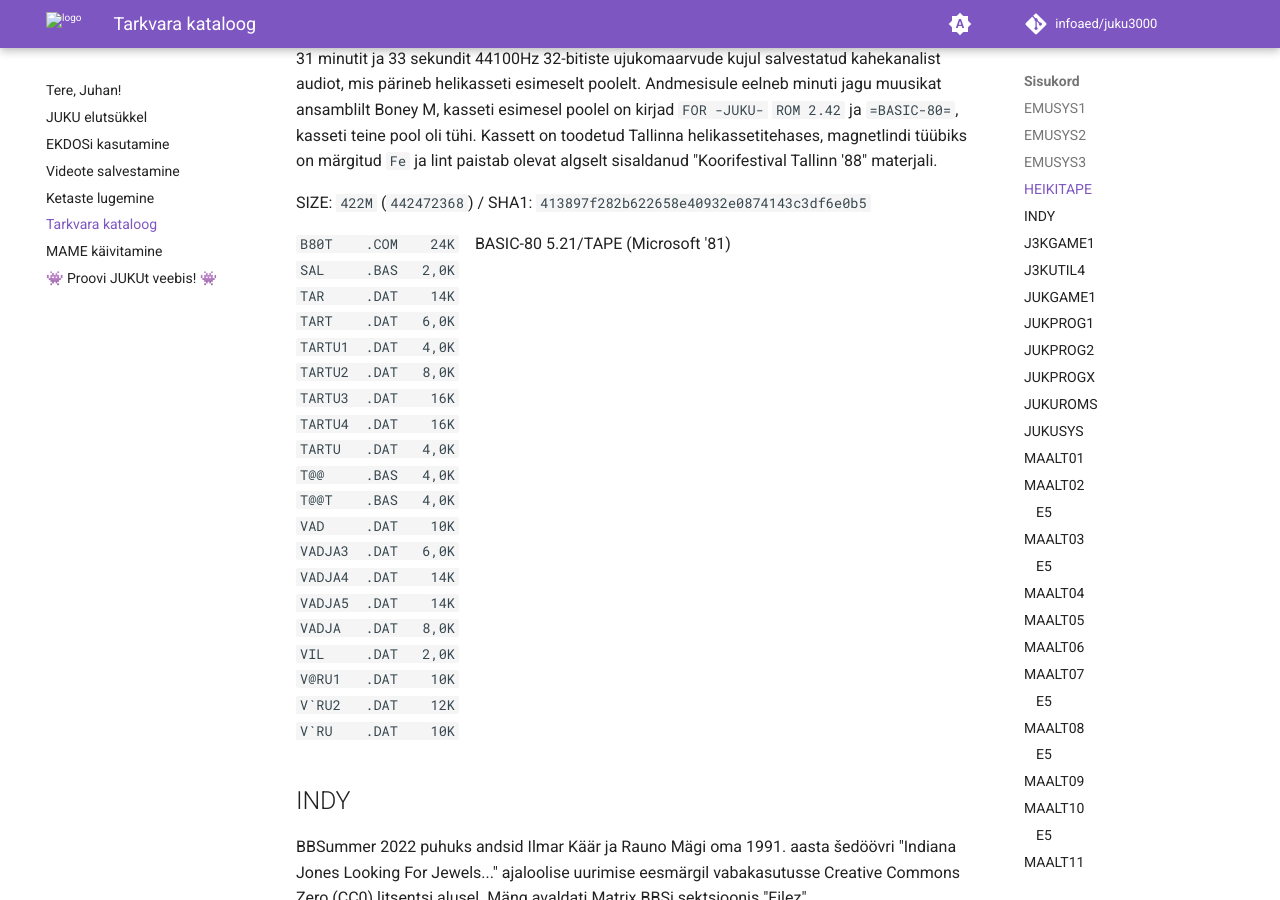
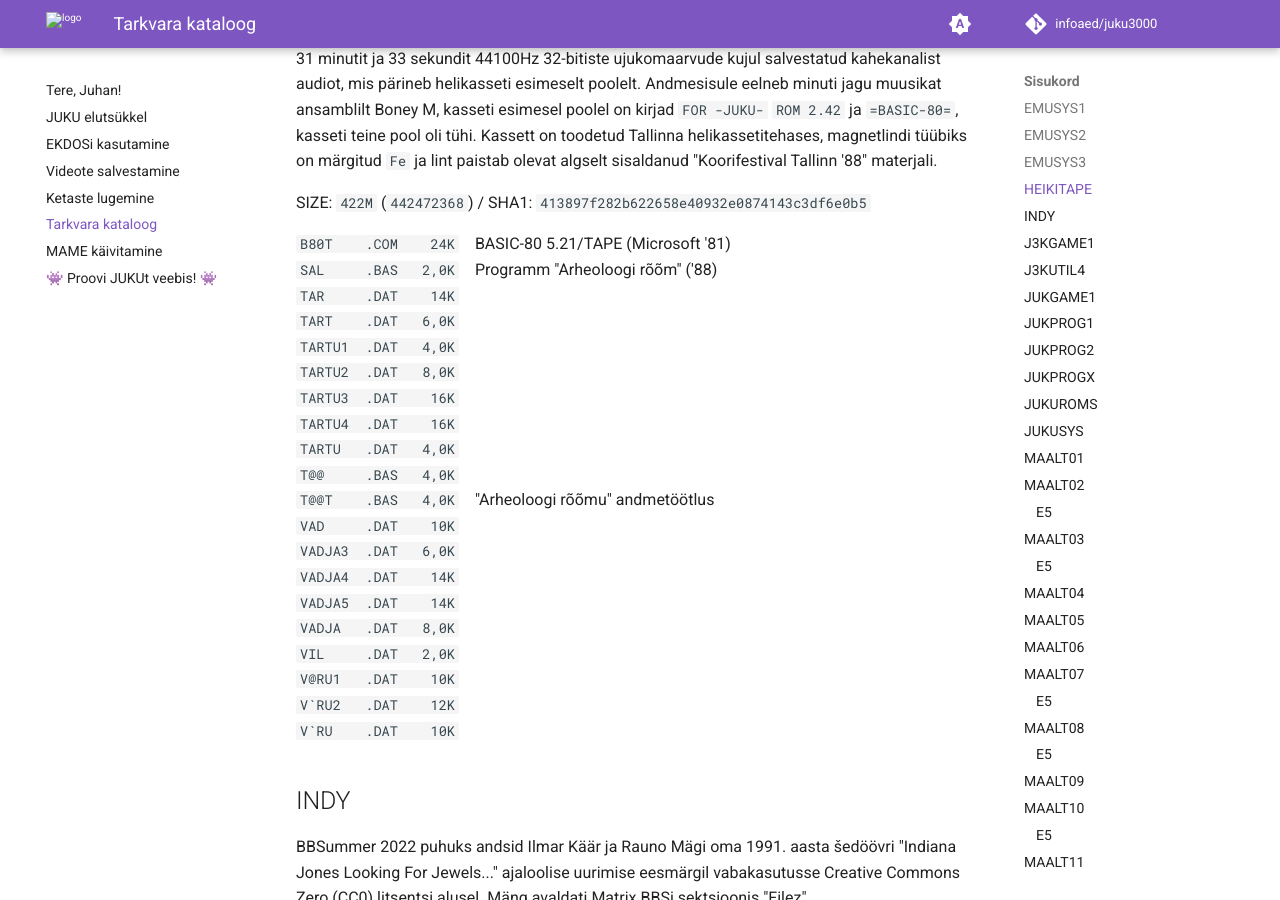
Before and after one commit to infoaed/juku3000, an MkDocs documentation site: the page built from docs/tarkvara-kataloog.md, in a window 1280 px wide and 900 px high, scrolled down 3166 px. Built offline with MkDocs 1.6.1 and Material for MkDocs 9.7.7, drawn with Linux system fonts in a browser that asks for light colours; comment, search, counter and statistics services are not loaded.

Commit message:
Arheoloogi rõõm

```diff
--- a/docs/tarkvara-kataloog.md
+++ b/docs/tarkvara-kataloog.md
@@ -133,7 +133,7 @@ paistab olevat algselt sisaldanud "Koorifestival Tallinn '88" materjali.
 SIZE: `422M` (`442472368`) / SHA1: `413897f282b622658e40932e0874143c3df6e0b5`
 
 ``B80T    .COM    24K``    BASIC-80 5.21/TAPE (Microsoft '81)
-``SAL     .BAS   2,0K``
+``SAL     .BAS   2,0K``    Programm "Arheoloogi rõõm" ('88)
 ``TAR     .DAT    14K``
 ``TART    .DAT   6,0K``
 ``TARTU1  .DAT   4,0K``
@@ -142,7 +142,7 @@ SIZE: `422M` (`442472368`) / SHA1: `413897f282b622658e40932e0874143c3df6e0b5`
 ``TARTU4  .DAT    16K``
 ``TARTU   .DAT   4,0K``
 ``T@@     .BAS   4,0K``
-``T@@T    .BAS   4,0K``
+``T@@T    .BAS   4,0K``    "Arheoloogi rõõmu" andmetöötlus
 ``VAD     .DAT    10K``
 ``VADJA3  .DAT   6,0K``
 ``VADJA4  .DAT    14K``
--- a/docs/tarkvara-kataloog.txt
+++ b/docs/tarkvara-kataloog.txt
@@ -133,7 +133,7 @@ paistab olevat algselt sisaldanud "Koorifestival Tallinn '88" materjali.
 SIZE: 422M (442472368) / SHA1: 413897f282b622658e40932e0874143c3df6e0b5
 
 2ea85bd28a962b5c81596b3974f32c4e0c1c4eb5  B80T    .COM     24K  BASIC-80 5.21/TAPE (Microsoft '81)
-54fd4355263acbdb4f0f3f58a3656454e02c912a  SAL     .BAS    2,0K
+54fd4355263acbdb4f0f3f58a3656454e02c912a  SAL     .BAS    2,0K  Programm "Arheoloogi rõõm" ('88)
 0367f9bbe19508acf7df158fc342472aaa361bb3  TAR     .DAT     14K
 9ad5c21bb4bbf568d4e4c0059dc7c4c47d7e6e60  TART    .DAT    6,0K
 f59886e95243280085aaf70b7ccfaf9d3fc8da55  TARTU1  .DAT    4,0K
@@ -142,7 +142,7 @@ ce97669419900b5bd08a05f30f41b918256e391c  TARTU3  .DAT     16K
 91fe40efb76425ff210b4970057d6f8dcc6b7fbc  TARTU4  .DAT     16K
 f42676802e03bf6dfd1e36d37591f4c0534669f5  TARTU   .DAT    4,0K
 2d211411d1fa5eaf40757c70c2d87150a411b538  T@@     .BAS    4,0K
-75bc4f4b8c658233b0feb2b47a074fb695aba8ef  T@@T    .BAS    4,0K
+75bc4f4b8c658233b0feb2b47a074fb695aba8ef  T@@T    .BAS    4,0K  "Arheoloogi rõõmu" andmetöötlus
 7c5ddbd9536c1c5eee346261aa2794d2d6c7b6a7  VAD     .DAT     10K
 2f41eef2f5d5e52c56b11659eb20543f5cac37e6  VADJA3  .DAT    6,0K
 6fdd1a9d8c0e772e5ad7e7f3f3d3f9483ead519d  VADJA4  .DAT     14K
```
Also changed, not shown: 1 other file.
